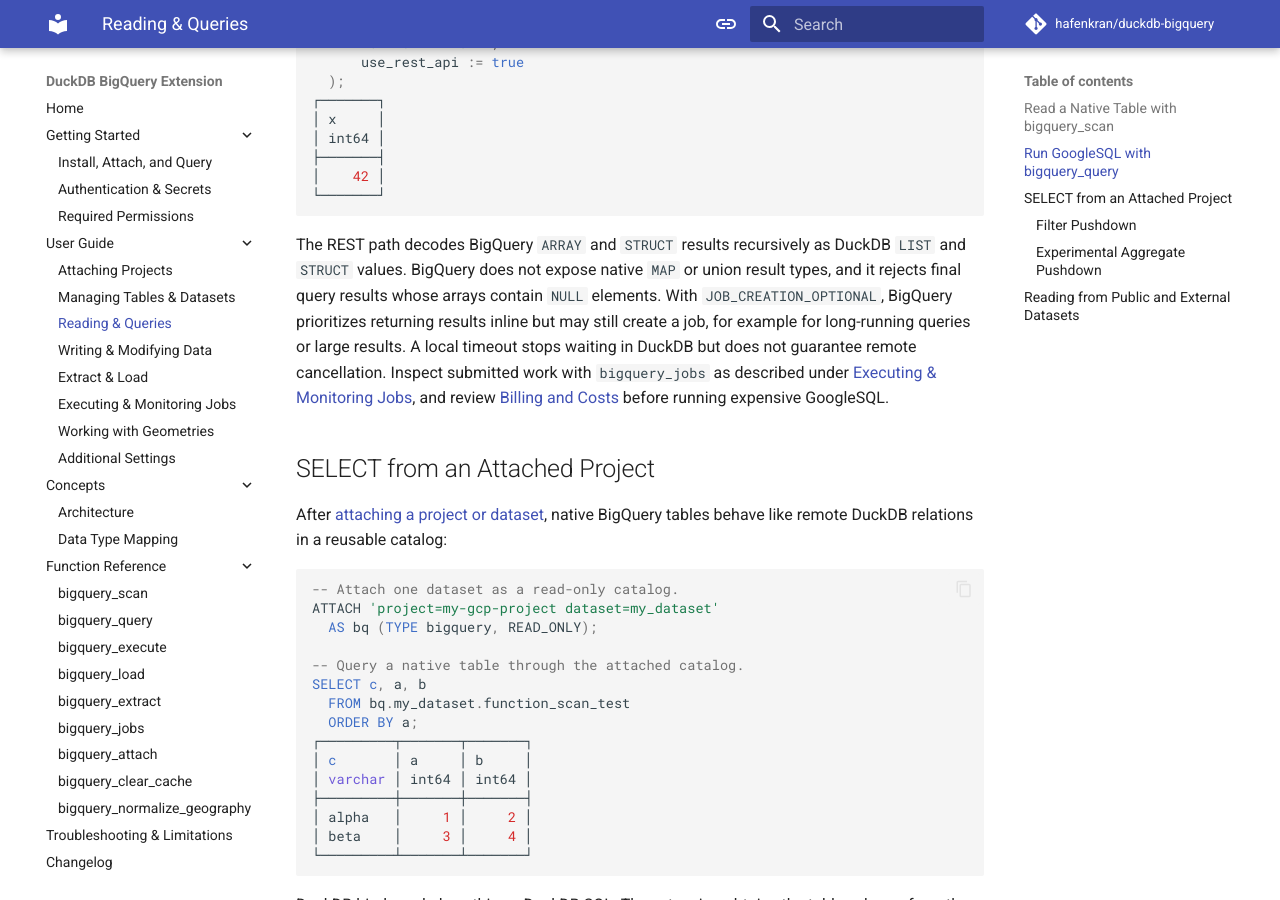
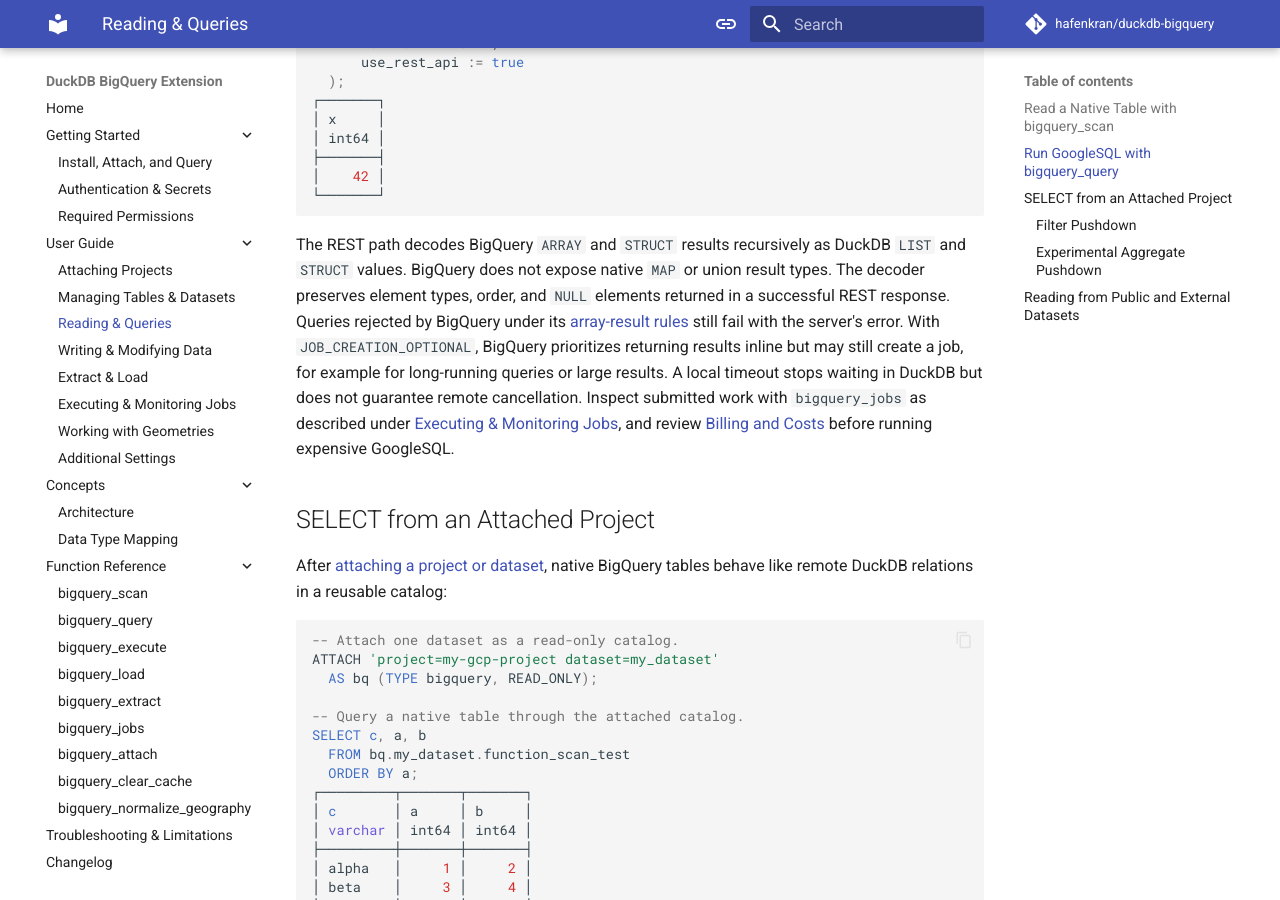
Before and after one commit to hafenkran/duckdb-bigquery, an MkDocs documentation site: the page built from docs/user-guide/reading-and-queries.md, in a window 1280 px wide and 900 px high, scrolled down 3209 px. Built offline with MkDocs 1.6.1 and Material for MkDocs 9.7.7, drawn with Linux system fonts in a browser that asks for light colours; comment, search, counter and statistics services are not loaded.

Commit message:
test: align REST array NULL expectations and documentation

```diff
--- a/docs/user-guide/reading-and-queries.md
+++ b/docs/user-guide/reading-and-queries.md
@@ -245,11 +245,14 @@
 
 The REST path decodes BigQuery `ARRAY` and `STRUCT` results recursively as
 DuckDB `LIST` and `STRUCT` values. BigQuery does not expose native `MAP` or
-union result types, and it rejects final query results whose arrays contain
-`NULL` elements. With `JOB_CREATION_OPTIONAL`, BigQuery prioritizes returning
-results inline but may still create a job, for example for long-running
-queries or large results. A local timeout stops waiting in DuckDB but does not
-guarantee remote cancellation. Inspect submitted work with `bigquery_jobs` as
+union result types. The decoder preserves element types, order, and `NULL`
+elements returned in a successful REST response. Queries rejected by BigQuery
+under its
+[array-result rules](https://cloud.google.com/bigquery/docs/reference/standard-sql/data-types#array_type)
+still fail with the server's error. With `JOB_CREATION_OPTIONAL`, BigQuery
+prioritizes returning results inline but may still create a job, for example
+for long-running queries or large results. A local timeout stops waiting in
+DuckDB but does not guarantee remote cancellation. Inspect submitted work with `bigquery_jobs` as
 described under
 [Executing & Monitoring Jobs](jobs-and-transfers.md#monitor-jobs), and review
 [Billing and Costs](../index.md#billing-and-costs) before running expensive
```
Also changed, not shown: docs/function-reference/bigquery-query.md (+7 -4 lines), docs/troubleshooting.md (+6 -2 lines), 3 other files.
